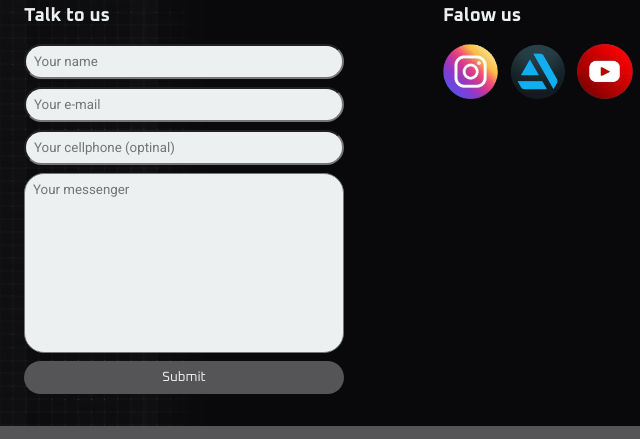
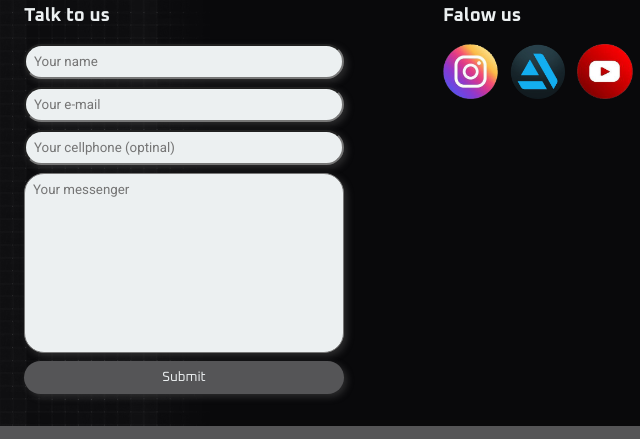
Before and after one commit to FernandoSilvaDev/site_portifolio, a plain HTML site: page index.html in a window 1280 px wide. Shown: the part 1184-1623 px from the top of the page, 0-640 px from the left. Drawn offline with Linux system fonts and the light colour scheme.

Commit message:
inclusão de sombra no contact

```diff
--- a/main.css
+++ b/main.css
@@ -165,6 +165,7 @@ form input, form button, form textarea {
     margin-bottom: 8px;
     padding: 8px;
     border-radius: 20px;
+    box-shadow: 3px 3px 7px rgba(87, 87, 87, 0.445);
 }
 
 form textarea {
```
